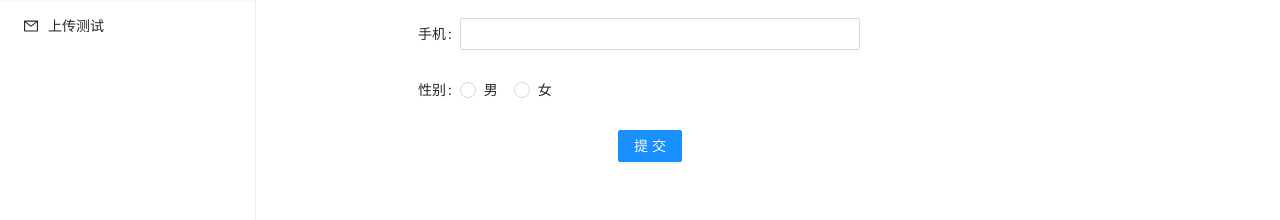
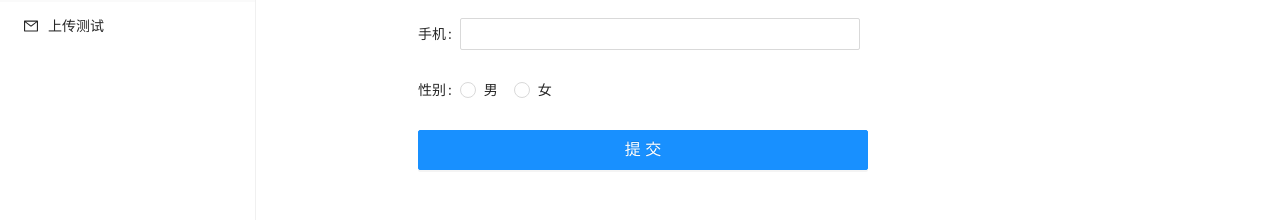
Before and after one commit to focusdroid/react-ts-resume, a React (Create React App) app: page /userinfo in a window 1280 px wide. Shown: the part 342-562 px from the top of the page. Built offline with nearby package versions, Linux system fonts and the light colour scheme.

Commit message:
featrue(update):修改按钮样式

```diff
--- a/src/view/user/User.tsx
+++ b/src/view/user/User.tsx
@@ -89,8 +89,8 @@ const User:FC = () => {
                 </Radio.Group>
             </Form.Item>
 
-            <Form.Item wrapperCol={{ offset: 8, span: 16 }}>
-                <Button type="primary" htmlType="submit">
+            <Form.Item wrapperCol={{ span: 18 }}>
+                <Button size="large" block type="primary" htmlType="submit">
                     提交
                 </Button>
             </Form.Item>
```
